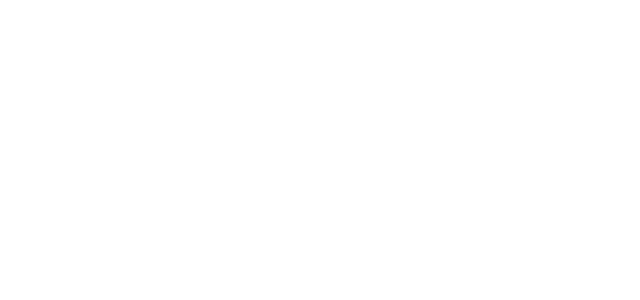
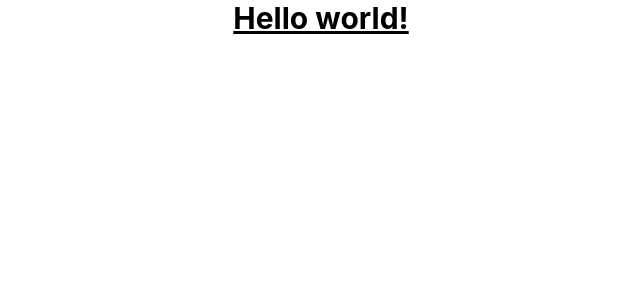
Before and after one commit to Dharmil4602/toothsi-project, a React (Create React App) app: page / in a window 1280 px wide. Shown: the top 300 px of the page, without its empty margins (319-959 px from the left). Built offline with nearby package versions, Linux system fonts and the light colour scheme.

Commit message:
Added tailwind css

```diff
--- a/package.json
+++ b/package.json
@@ -34,5 +34,10 @@
       "last 1 firefox version",
       "last 1 safari version"
     ]
+  },
+  "devDependencies": {
+    "autoprefixer": "^10.4.12",
+    "postcss": "^8.4.16",
+    "tailwindcss": "^3.1.8"
   }
 }
--- /dev/null
+++ b/postcss.config.js
@@ -0,0 +1,6 @@
+module.exports = {
+  plugins: {
+    tailwindcss: {},
+    autoprefixer: {},
+  },
+}
--- a/src/App.js
+++ b/src/App.js
@@ -1,10 +1,11 @@
-import logo from './logo.svg';
 import './App.css';
 
 function App() {
   return (
-    <div className="App">
-
+    <div>
+      <h1 className="text-3xl text-center font-bold underline">
+      Hello world!
+    </h1>
     </div>
   );
 }
--- a/src/index.css
+++ b/src/index.css
@@ -1,3 +1,7 @@
+@tailwind base;
+@tailwind components;
+@tailwind utilities;
+
 body {
   margin: 0;
   font-family: -apple-system, BlinkMacSystemFont, 'Segoe UI', 'Roboto', 'Oxygen',
--- /dev/null
+++ b/tailwind.config.js
@@ -0,0 +1,10 @@
+/** @type {import('tailwindcss').Config} */
+module.exports = {
+  content: [
+    "./src/**/*.{js,jsx,ts,tsx}",
+  ],
+  theme: {
+    extend: {},
+  },
+  plugins: [],
+}
```
Also changed, not shown: 1 other file (tests, documents, lock files or other folders).
